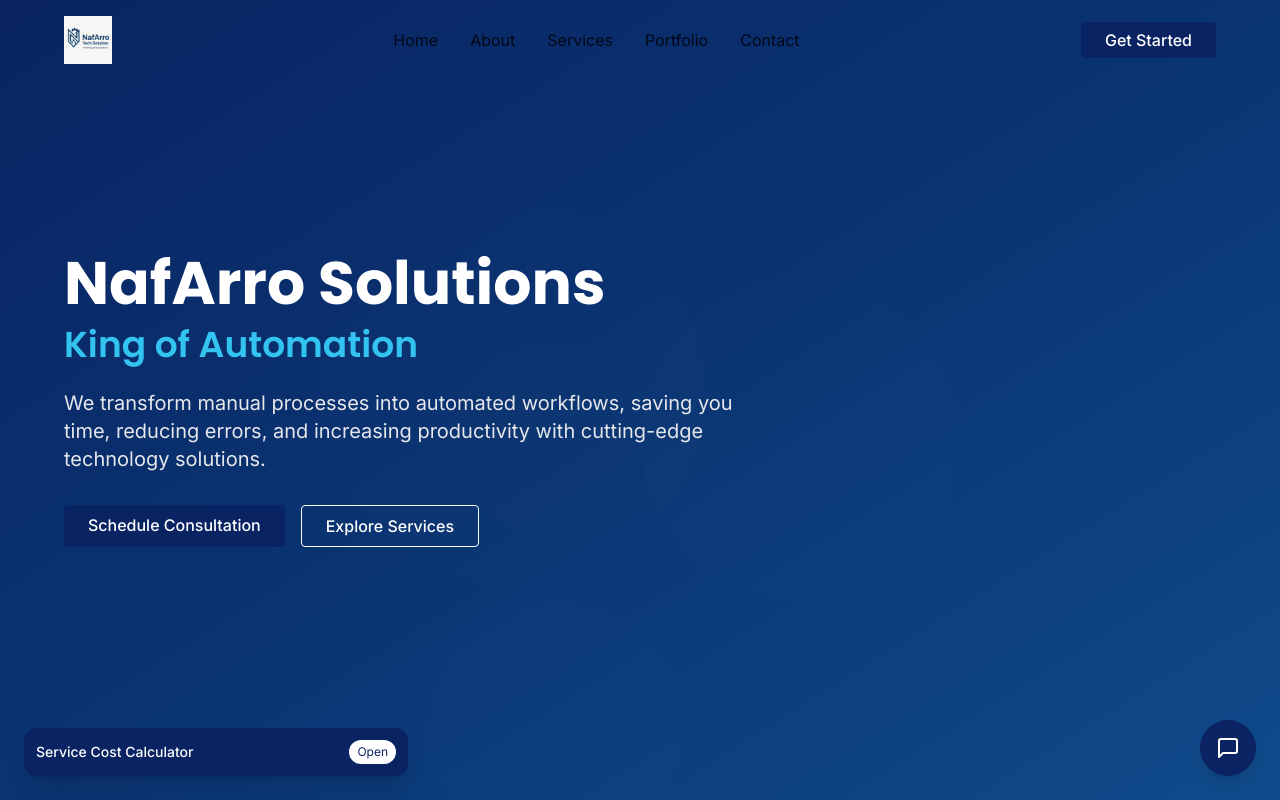
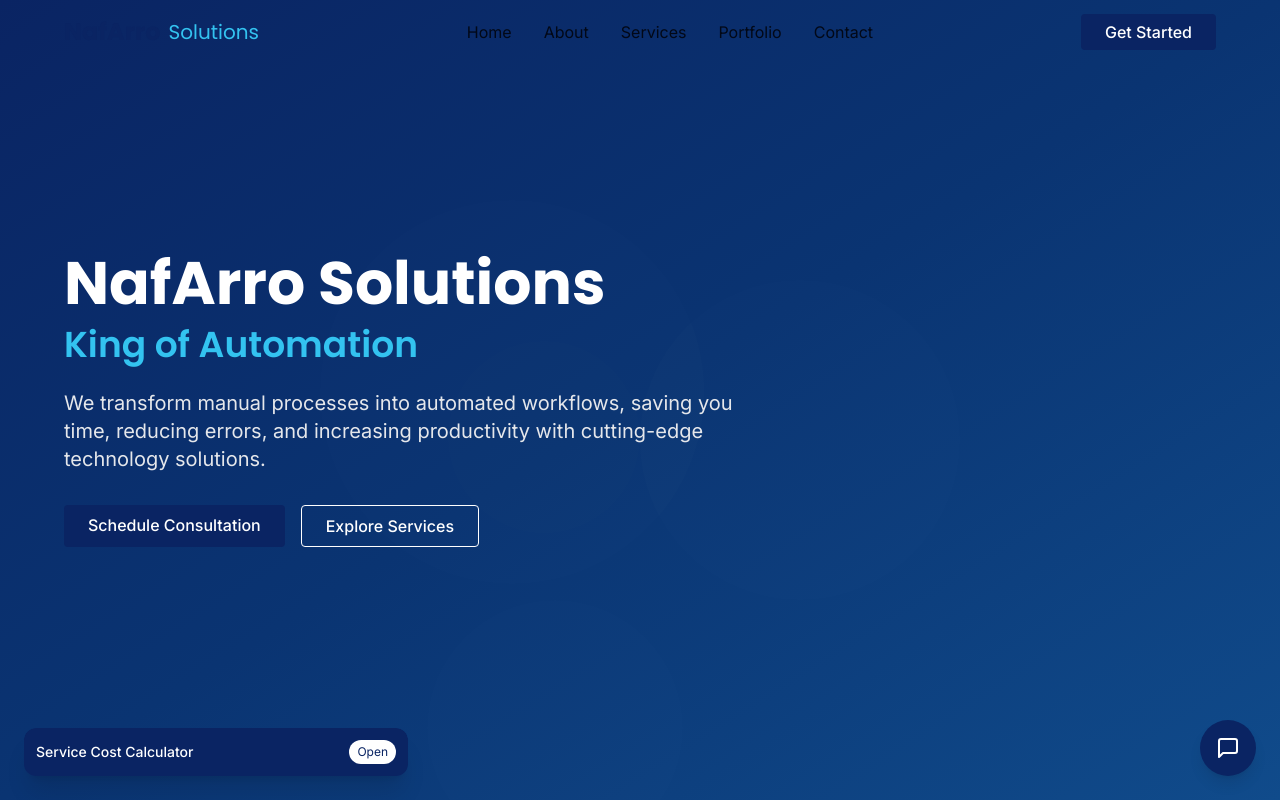
Before and after one commit to Tali1911/king-of-automation-web, a React (Vite) app: page / in a window 1280 px wide. Shown: the top 800 px of the page. Built offline with nearby package versions, Linux system fonts and the light colour scheme.

Commit message:
Reverted to commit 108a0ece231fd011473c16d76488f0499b9f6cbe

```diff
--- a/src/components/NavBar.tsx
+++ b/src/components/NavBar.tsx
@@ -32,12 +32,9 @@ const NavBar = () => {
       }`}
     >
       <div className="container-custom flex justify-between items-center">
-        <Link to="/" className="flex items-center">
-          <img
-            src="/lovable-uploads/e33b2e0c-ee67-4b40-aa7b-e2e85f9409fc.png"
-            alt="NafArro Tech Solution - The King of Automation"
-            className="h-12 w-auto"
-          />
+        <Link to="/" className="flex items-center space-x-2">
+          <span className="text-primary font-heading text-2xl font-bold">NafArro</span>
+          <span className="text-secondary font-heading text-xl">Solutions</span>
         </Link>
 
         {/* Desktop Navigation */}
```
Also changed, not shown: public/lovable-uploads/e33b2e0c-ee67-4b40-aa7b-e2e85f9409fc.png (deleted), src/assets/nafarro-logo-white.png (deleted).
